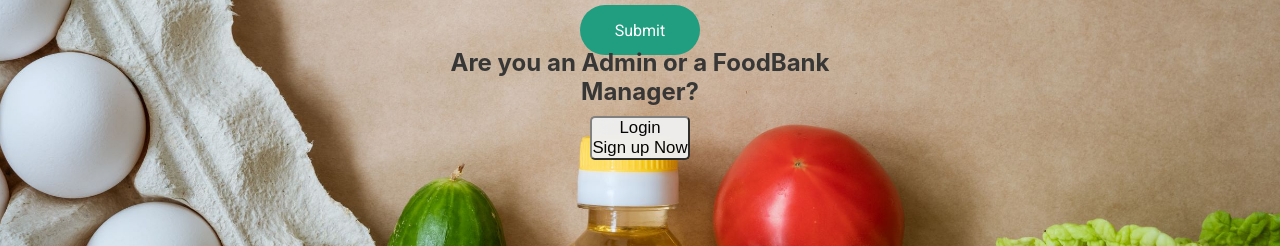
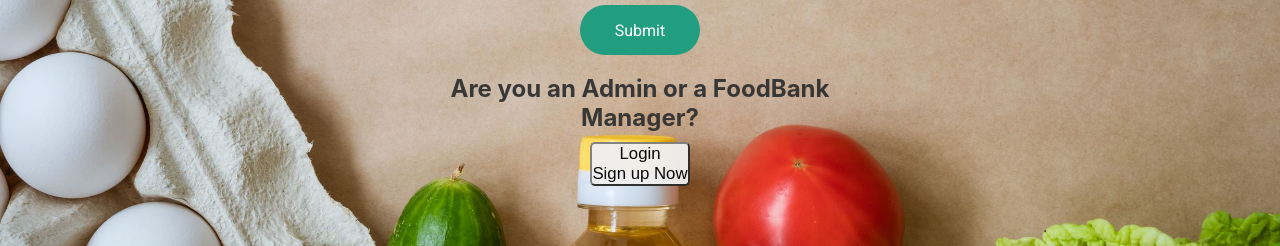
Before and after one commit to SchoolOfCode/final-project_front-end-jazzy-code-superheros, a React (Create React App) app: page / in a window 1280 px wide. Shown: the part 410-656 px from the top of the page. Built offline with nearby package versions, Linux system fonts and the light colour scheme; no server answers.

Commit message:
moved admin-container up to fill gap

```diff
--- a/src/Components/LandingPage/styles.css
+++ b/src/Components/LandingPage/styles.css
@@ -103,6 +103,7 @@
     justify-content: center;
     flex-direction: column;
     gap: 10px;
+    padding-top: 2%;
     animation: fadeIn 7s;
 }
 
```
